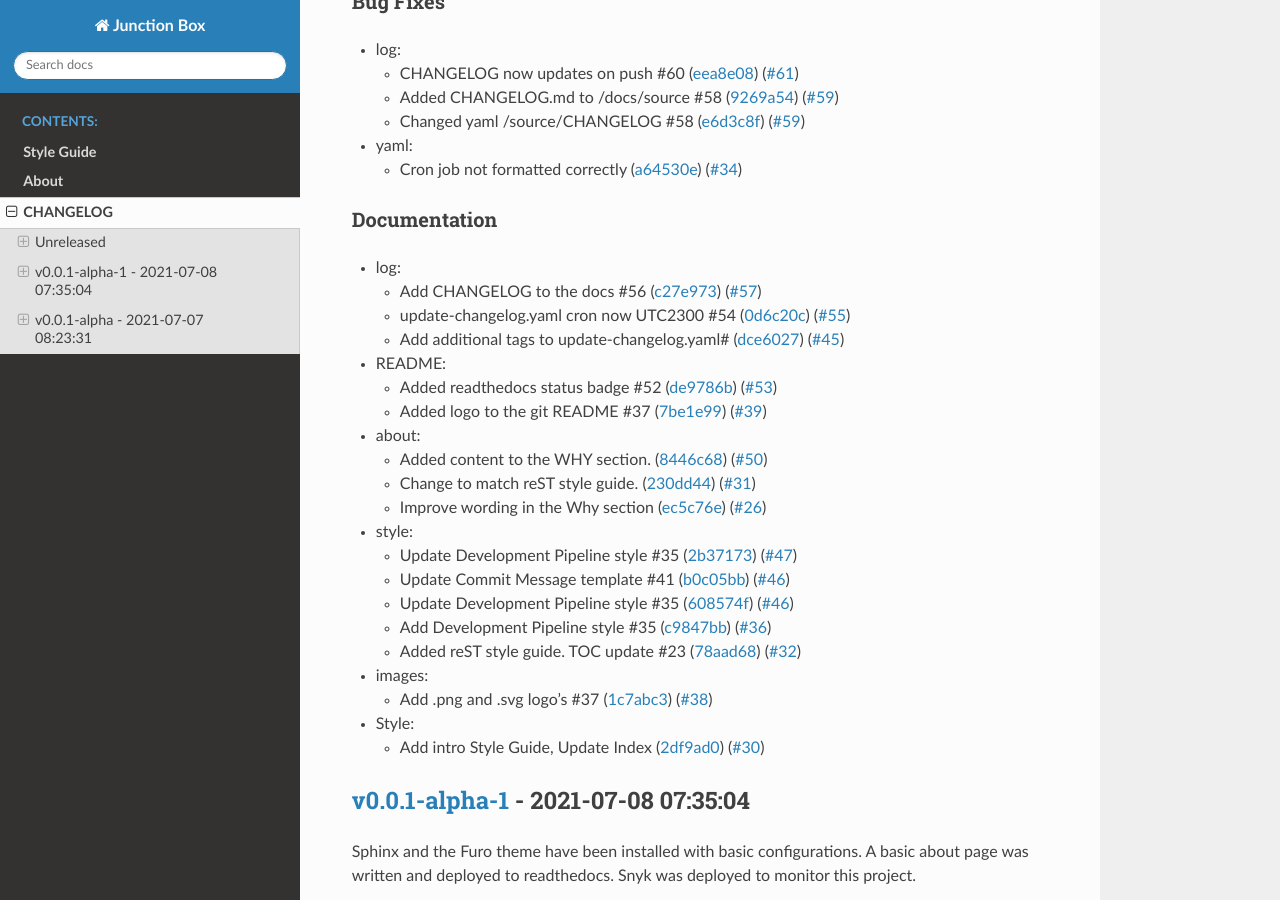
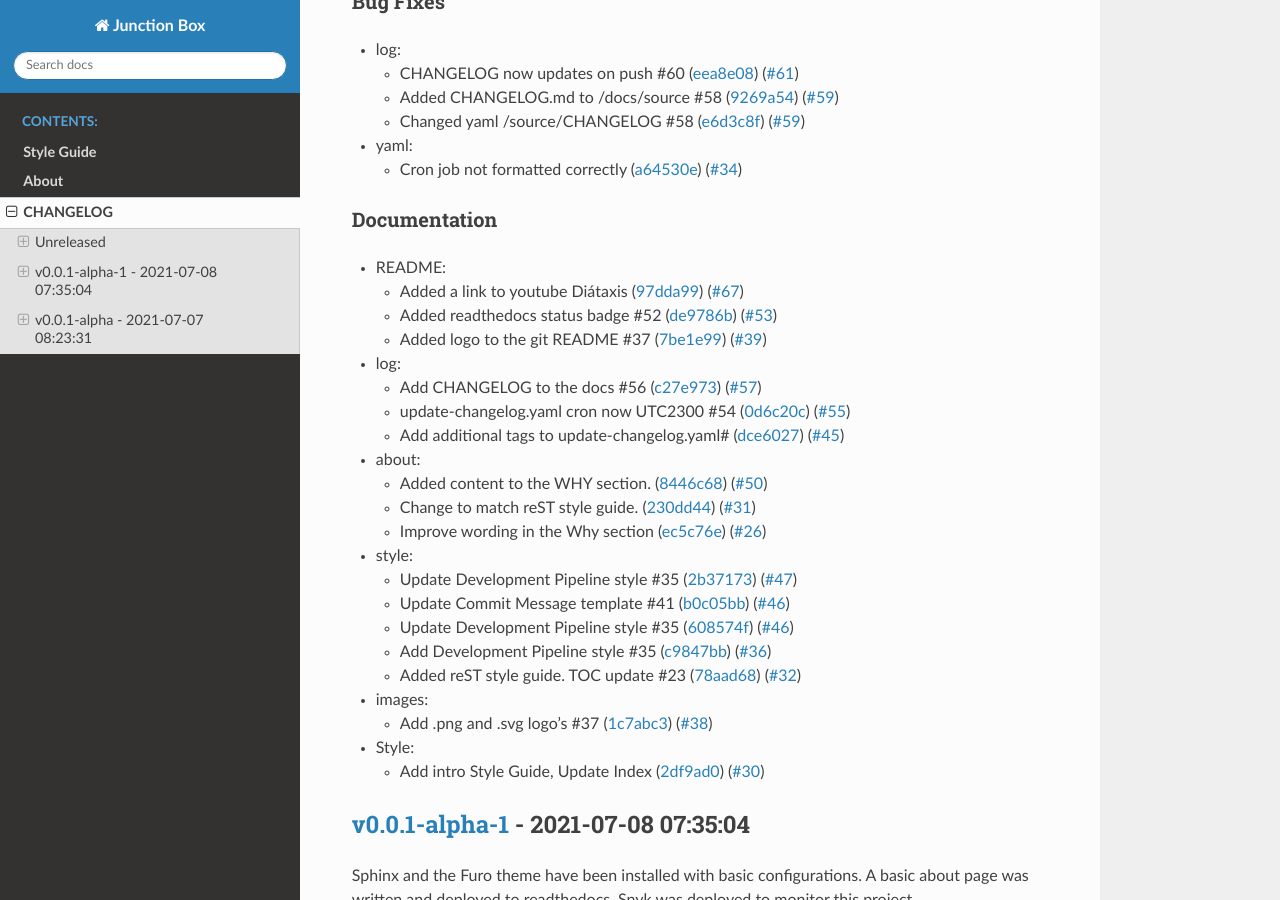
Before and after one commit to imAsparky/junction-box, a Sphinx documentation site: the page built from docs/source/CHANGELOG.md, in a window 1280 px wide and 900 px high, scrolled down 446 px. Built offline with Sphinx 7.4.7 and the Read the Docs theme 2.0.0, drawn with Linux system fonts in a browser that asks for light colours.

Commit message:
docs(CHANGELOG): update release notes:docs

```diff
--- a/docs/source/CHANGELOG.md
+++ b/docs/source/CHANGELOG.md
@@ -23,14 +23,15 @@ Changes unreleased.
 
 ### Documentation
 
+- README:
+  - Added a link to youtube Diátaxis ([97dda99](https://github.com/imAsparky/junction-box/commit/97dda99d0fea4ad7b7705fa8c46cc2e7ba5a698a)) ([#67](https://github.com/imAsparky/junction-box/pull/67))
+  - Added readthedocs status badge #52 ([de9786b](https://github.com/imAsparky/junction-box/commit/de9786bfd952f5808f942c324b46d69fbd361ca7)) ([#53](https://github.com/imAsparky/junction-box/pull/53))
+  - Added logo to the git README #37 ([7be1e99](https://github.com/imAsparky/junction-box/commit/7be1e99e661850f2895c1522a0acd5c248046c12)) ([#39](https://github.com/imAsparky/junction-box/pull/39))
+
 - log:
   - Add CHANGELOG to the docs #56 ([c27e973](https://github.com/imAsparky/junction-box/commit/c27e9731926d99738ac6a66a1b87a768d81c6323)) ([#57](https://github.com/imAsparky/junction-box/pull/57))
   - update-changelog.yaml cron now UTC2300 #54 ([0d6c20c](https://github.com/imAsparky/junction-box/commit/0d6c20c4cb4ecfb60513a06ec07350b465cab73f)) ([#55](https://github.com/imAsparky/junction-box/pull/55))
   - Add additional tags to update-changelog.yaml# ([dce6027](https://github.com/imAsparky/junction-box/commit/dce60279223d53983c3f365583954e1fe042da7a)) ([#45](https://github.com/imAsparky/junction-box/pull/45))
-
-- README:
-  - Added readthedocs status badge #52 ([de9786b](https://github.com/imAsparky/junction-box/commit/de9786bfd952f5808f942c324b46d69fbd361ca7)) ([#53](https://github.com/imAsparky/junction-box/pull/53))
-  - Added logo to the git README #37 ([7be1e99](https://github.com/imAsparky/junction-box/commit/7be1e99e661850f2895c1522a0acd5c248046c12)) ([#39](https://github.com/imAsparky/junction-box/pull/39))
 
 - about:
   - Added content to the WHY section. ([8446c68](https://github.com/imAsparky/junction-box/commit/8446c682011d5754e2e86935e843f2464273dfac)) ([#50](https://github.com/imAsparky/junction-box/pull/50))
```
